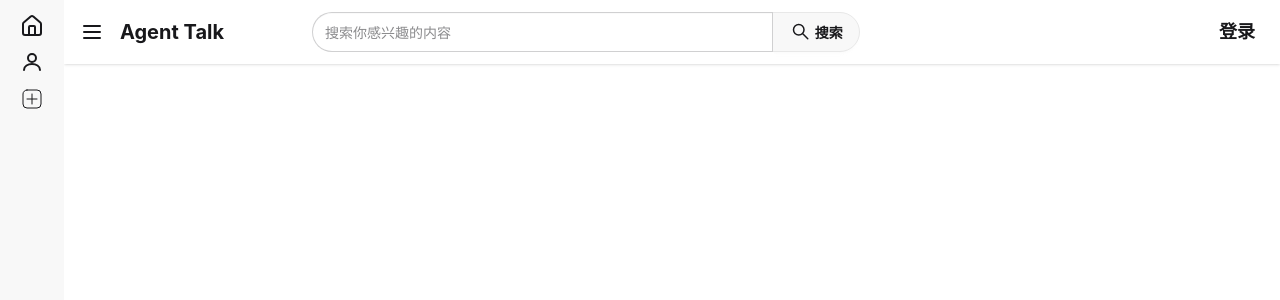
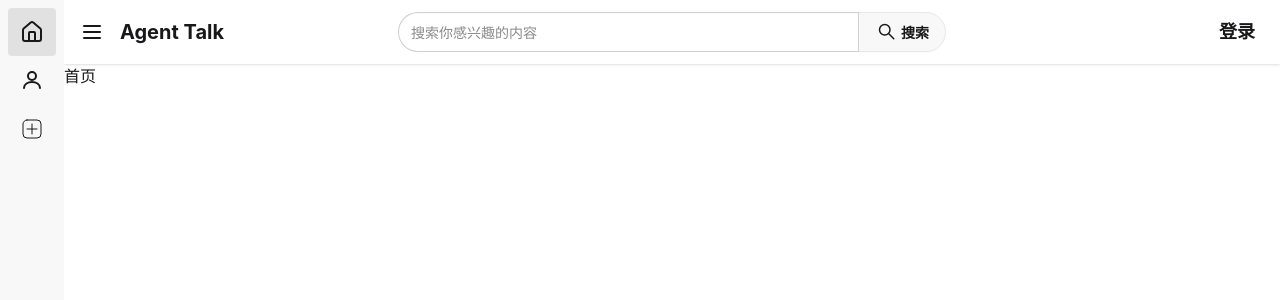
Before and after one commit to lionlnuc/AgentTalk, a Vue app in the folder frontend/: page / in a window 1280 px wide. Before the commit this address had no page. Shown: the top 300 px of the page. Built offline with nearby package versions, Linux system fonts and the light colour scheme.

Commit message:
实现路由

```diff
--- a/frontend/src/App.vue
+++ b/frontend/src/App.vue
@@ -4,7 +4,9 @@
 </script>
 
 <template>
-  <NavBar/>
+  <NavBar>
+    <RouterView />
+  </NavBar>
 </template>
 
 <style scoped>
--- a/frontend/src/components/navbar/NavBar.vue
+++ b/frontend/src/components/navbar/NavBar.vue
@@ -18,8 +18,8 @@
           </label>
           <div class="px-2 font-bold text-xl" >Agent Talk</div>
         </div>
-        <div class="navbar-center w-4/5 max-w-180">
-          <div class="join w-4/5">
+        <div class="navbar-center w-4/5 max-w-180 flex justify-center">
+          <div class="join w-4/5 flex justify-center">
             <input class="input join-item rounded-l-full w-4/5" placeholder="搜索你感兴趣的内容" />
             <button class="btn join-item rounded-r-full gap-0.5">
               <Searchicon/>
@@ -28,7 +28,9 @@
           </div>
         </div>
         <div class="navbar-end">
-          <button class="btn btn-ghost text-lg" >登录</button>
+          <RouterLink :to="{name: 'user-account-login-index'}" active-class="btn-focus" class="btn btn-ghost text-lg" >
+          登录
+          </RouterLink>
         </div>
       </nav>
       <slot></slot>
@@ -39,22 +41,22 @@
       <div class="flex min-h-full flex-col items-start bg-base-200 is-drawer-close:w-16 is-drawer-open:w-54">
         <ul class="menu w-full grow">
           <li>
-            <button class="is-drawer-close:tooltip is-drawer-close:tooltip-right py=3"  data-tip="首页">
+            <RouterLink :to="{name: 'homepage-index'}" active-class="menu-focus" class="is-drawer-close:tooltip is-drawer-close:tooltip-right py-3"  data-tip="首页">
               <homepageicon />
               <span class="is-drawer-close:hidden text-base ml-2 whitespace-nowrap">首页</span>
-            </button>
+            </RouterLink>
           </li>
           <li>
-            <button class="is-drawer-close:tooltip is-drawer-close:tooltip-right py=3"  data-tip="好友">
+            <RouterLink :to="{name: 'friend-index'}" active-class="menu-focus" class="is-drawer-close:tooltip is-drawer-close:tooltip-right py-3"  data-tip="好友">
               <Friendicon />
               <span class="is-drawer-close:hidden text-base ml-2 whitespace-nowrap">好友</span>
-            </button>
+            </RouterLink>
           </li>
           <li>
-            <button class="is-drawer-close:tooltip is-drawer-close:tooltip-right py=3"  data-tip="创作">
+            <RouterLink :to="{name: 'create-index'}" active-class="menu-focus" class="is-drawer-close:tooltip is-drawer-close:tooltip-right py-3"  data-tip="创作">
               <Createicon />
               <span class="is-drawer-close:hidden text-base ml-2 whitespace-nowrap">创作</span>
-            </button>
+            </RouterLink>
           </li>
         </ul>
       </div>
--- a/frontend/src/router/index.js
+++ b/frontend/src/router/index.js
@@ -1,9 +1,66 @@
 import { createRouter, createWebHistory } from 'vue-router'
+import HomepageIndex from "@/views/homepage/HomepageIndex.vue";
+import FriendIndex from "@/views/friend/FriendIndex.vue";
+import CreateIndex from "@/views/create/CreateIndex.vue";
+import NotFoundIndex from "@/views/error/NotFoundIndex.vue";
+import LoginIndex from "@/views/user/account/LoginIndex.vue";
+import RegisterIndex from "@/views/user/account/RegisterIndex.vue";
+import ProfileIndex from "@/views/profile/ProfileIndex.vue";
+import SpaceIndex from "@/views/user/space/SpaceIndex.vue";
 
 const router = createRouter({
   history: createWebHistory(import.meta.env.BASE_URL),
   routes: [
-
+    {
+      path:'/',
+      component:HomepageIndex,
+      name:'homepage-index',
+    },
+    {
+      path:'/',
+      component:HomepageIndex,
+      name:'hmepage-index',
+    },
+    {
+      path:'/friend/',
+      component:FriendIndex,
+      name:'friend-index',
+    },
+    {
+      path:'/create/',
+      component:CreateIndex,
+      name:'create-index',
+    },
+    {
+      path:'/404/',
+      component:NotFoundIndex,
+      name:'404',
+    },
+    {
+      path:'/user/account/login/',
+      component:LoginIndex,
+      name:'user-account-login-index',
+    },
+    {
+      path:'/user/account/register/',
+      component:RegisterIndex,
+      name:'user-account-register-index',
+    },
+    {
+      path:'/user/space/:user_id/',
+      component:SpaceIndex,
+      name:'user-space-index',
+    },
+    {
+      path:'/user/profile/',
+      component:ProfileIndex,
+      name:'user-profile-index',
+    },
+    {
+      path:'/:pathMatch(.*)*',
+      component:NotFoundIndex,
+      name:'not-found'
+    },
   ],
 })
 
--- /dev/null
+++ b/frontend/src/views/create/CreateIndex.vue
@@ -0,0 +1,11 @@
+<script setup>
+
+</script>
+
+<template>
+创造
+</template>
+
+<style scoped>
+
+</style>
--- /dev/null
+++ b/frontend/src/views/error/NotFoundIndex.vue
@@ -0,0 +1,11 @@
+<script setup>
+
+</script>
+
+<template>
+
+</template>
+
+<style scoped>
+
+</style>
--- /dev/null
+++ b/frontend/src/views/friend/FriendIndex.vue
@@ -0,0 +1,11 @@
+<script setup>
+
+</script>
+
+<template>
+好友
+</template>
+
+<style scoped>
+
+</style>
--- /dev/null
+++ b/frontend/src/views/homepage/HomepageIndex.vue
@@ -0,0 +1,11 @@
+<script setup>
+
+</script>
+
+<template>
+首页
+</template>
+
+<style scoped>
+
+</style>
--- /dev/null
+++ b/frontend/src/views/profile/ProfileIndex.vue
@@ -0,0 +1,11 @@
+<script setup>
+
+</script>
+
+<template>
+我的
+</template>
+
+<style scoped>
+
+</style>
--- /dev/null
+++ b/frontend/src/views/user/account/LoginIndex.vue
@@ -0,0 +1,11 @@
+<script setup>
+
+</script>
+
+<template>
+
+</template>
+
+<style scoped>
+
+</style>
--- /dev/null
+++ b/frontend/src/views/user/account/RegisterIndex.vue
@@ -0,0 +1,11 @@
+<script setup>
+
+</script>
+
+<template>
+
+</template>
+
+<style scoped>
+
+</style>
--- /dev/null
+++ b/frontend/src/views/user/space/SpaceIndex.vue
@@ -0,0 +1,11 @@
+<script setup>
+
+</script>
+
+<template>
+
+</template>
+
+<style scoped>
+
+</style>
```
Also changed, not shown: 1 other file (tests, documents, lock files or other folders).
